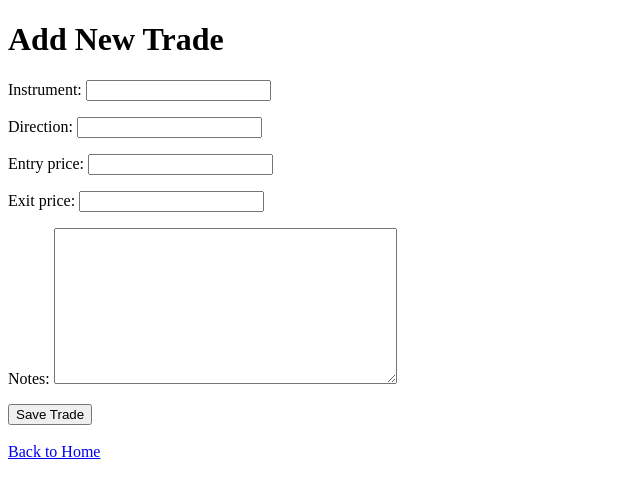
After one commit to gabriellota4-beep/tradecal, a Django app: page /add/ in a window 1280 px wide. The commit adds this page. Shown: the top 498 px of the page, without its empty margins (0-640 px from the left). Run offline with Django 5.2, Linux system fonts and the light colour scheme.

Commit message:
Add trade form functionality

```diff
--- a/tradecal_project/urls.py
+++ b/tradecal_project/urls.py
@@ -4,5 +4,7 @@ from trades import views
 
 urlpatterns = [
     path('', views.home, name='home'),
+    path('add/', views.add_trade, name='add_trade'),
+    path('delete/<int:trade_id>/', views.delete_trade, name='delete_trade'),
     path('admin/', admin.site.urls),
 ]
--- /dev/null
+++ b/trades/forms.py
@@ -0,0 +1,14 @@
+from django import forms
+from .models import Trade
+
+
+class TradeForm(forms.ModelForm):
+    class Meta:
+        model = Trade
+        fields = [
+            'instrument',
+            'direction',
+            'entry_price',
+            'exit_price',
+            'notes'
+        ]
--- a/trades/models.py
+++ b/trades/models.py
@@ -1,9 +1,7 @@
 from django.db import models
-from django.contrib.auth.models import User
 
 
 class Trade(models.Model):
-    user = models.ForeignKey(User, on_delete=models.CASCADE)
     instrument = models.CharField(max_length=50)
     direction = models.CharField(max_length=10)
     entry_price = models.DecimalField(max_digits=10, decimal_places=2)
--- /dev/null
+++ b/trades/templates/trades/add_trade.html
@@ -0,0 +1,24 @@
+<!DOCTYPE html>
+<html lang="en">
+<head>
+    <meta charset="UTF-8">
+    <meta name="viewport" content="width=device-width, initial-scale=1.0">
+    <title>Add Trade</title>
+</head>
+<body>
+
+    <h1>Add New Trade</h1>
+
+    <form method="POST">
+        {% csrf_token %}
+        {{ form.as_p }}
+
+        <button type="submit">Save Trade</button>
+    </form>
+
+    <br>
+
+    <a href="{% url 'home' %}">Back to Home</a>
+
+</body>
+</html>
--- a/trades/templates/trades/home.html
+++ b/trades/templates/trades/home.html
@@ -14,6 +14,9 @@
 
     <div class="text-center mb-5">
         <h1 class="display-3">TradCal</h1>
+        <a href="{% url 'add_trade' %}" class="btn btn-primary mb-4">
+    Add Trade
+</a>
         <p class="lead">Trading Journal & Performance Tracker</p>
     </div>
 
--- a/trades/views.py
+++ b/trades/views.py
@@ -1,5 +1,6 @@
 from django.shortcuts import render, get_object_or_404, redirect
 from .models import Trade
+from .forms import TradeForm
 
 
 def home(request):
@@ -12,6 +13,24 @@ def home(request):
     )
 
 
+def add_trade(request):
+    if request.method == 'POST':
+        form = TradeForm(request.POST)
+
+        if form.is_valid():
+            form.save()
+            return redirect('home')
+
+    else:
+        form = TradeForm()
+
+    return render(
+        request,
+        'trades/add_trade.html',
+        {'form': form}
+    )
+
+
 def delete_trade(request, trade_id):
     trade = get_object_or_404(Trade, id=trade_id)
     trade.delete()
```
Also changed, not shown: db.sqlite3, trades/migrations/0002_remove_trade_user.py (added).
